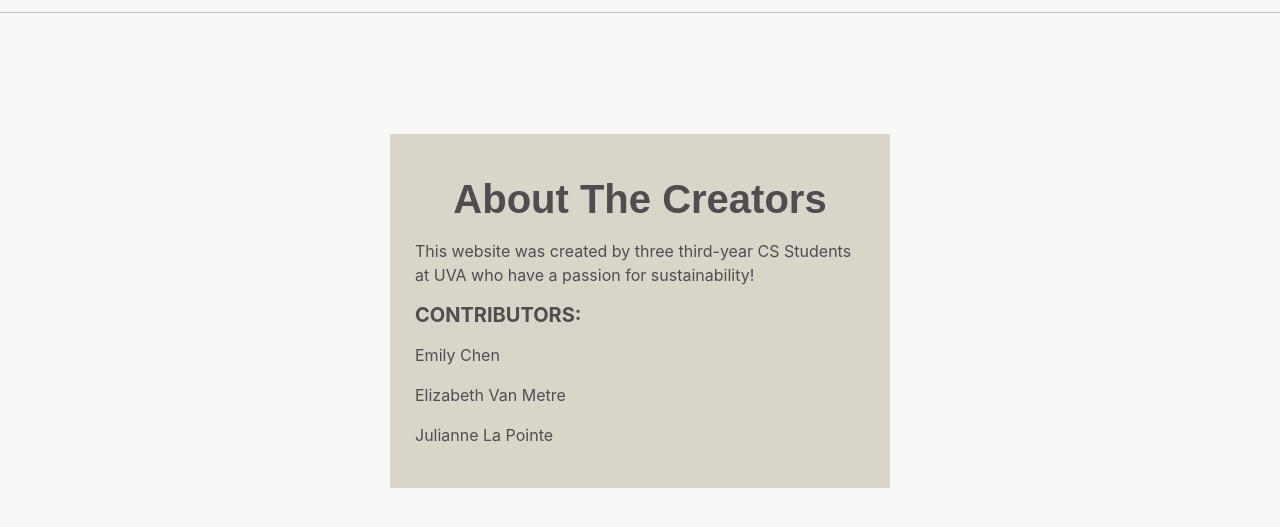
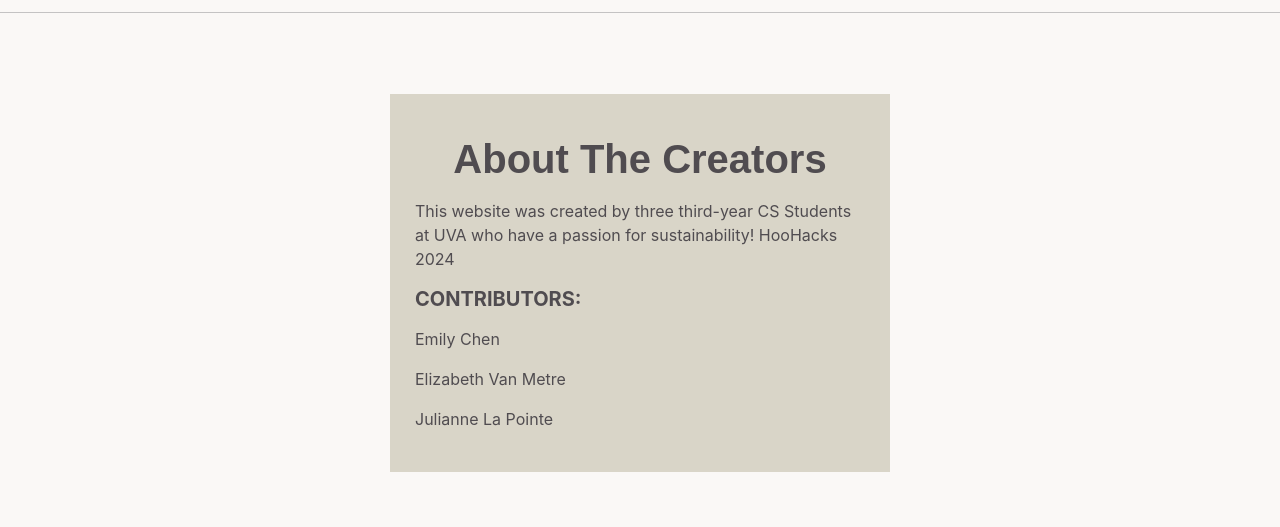
Before and after one commit to emi-ily/hoohacks24, a Flask app: page /aboutme in a window 1280 px wide. Shown: the part 54-581 px from the top of the page. Run offline with Flask 3, Linux system fonts and the light colour scheme.

Commit message:
wording change 2

```diff
--- a/src/main/static/styles.css
+++ b/src/main/static/styles.css
@@ -308,3 +308,12 @@ button[type=submit]:hover {
     height: 200px;
     width: 355px;
 }
+
+.container-side2 {
+    width: 50%;
+    max-width: 500px;
+    padding: 25px;
+    margin: auto;
+    margin-top: 10px;
+    grid-column: 1;
+}
--- a/src/main/templates/aboutme.html
+++ b/src/main/templates/aboutme.html
@@ -1,13 +1,11 @@
 {% extends 'base.html' %}
 {% block content %}
-<div class="two-col">
-    <div class="container-bg container-side">
+    <div class="container-bg container-side2">
         <h1>About The Creators</h1>
-        <p>This website was created by three third-year CS Students at UVA who have a passion for sustainability!</p>
+        <p>This website was created by three third-year CS Students at UVA who have a passion for sustainability! HooHacks 2024</p>
         <h5><b>CONTRIBUTORS:</b></h5>
         <p>Emily Chen</p>
         <p>Elizabeth Van Metre</p>
         <p>Julianne La Pointe</p>
-    </div>
 </div>
 {% endblock %}
```
